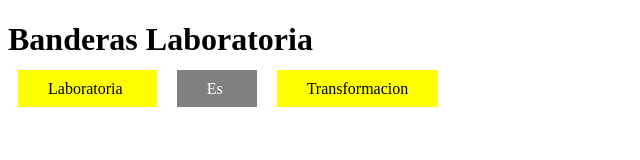
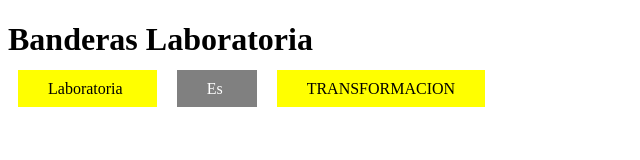
Before and after one commit to Francia5/Banderas, a plain HTML site: page index.html in a window 1280 px wide. Shown: the whole page, without its empty margins (0-640 px from the left). Drawn offline with Linux system fonts and the light colour scheme.

Commit message:
se corrige ultima version de banderas

```diff
--- a/css/main.css
+++ b/css/main.css
@@ -20,5 +20,5 @@
 }
 
 #texto-mayusculas{
-    text-transform: : uppercase;
+    text-transform: uppercase;
 }
```
